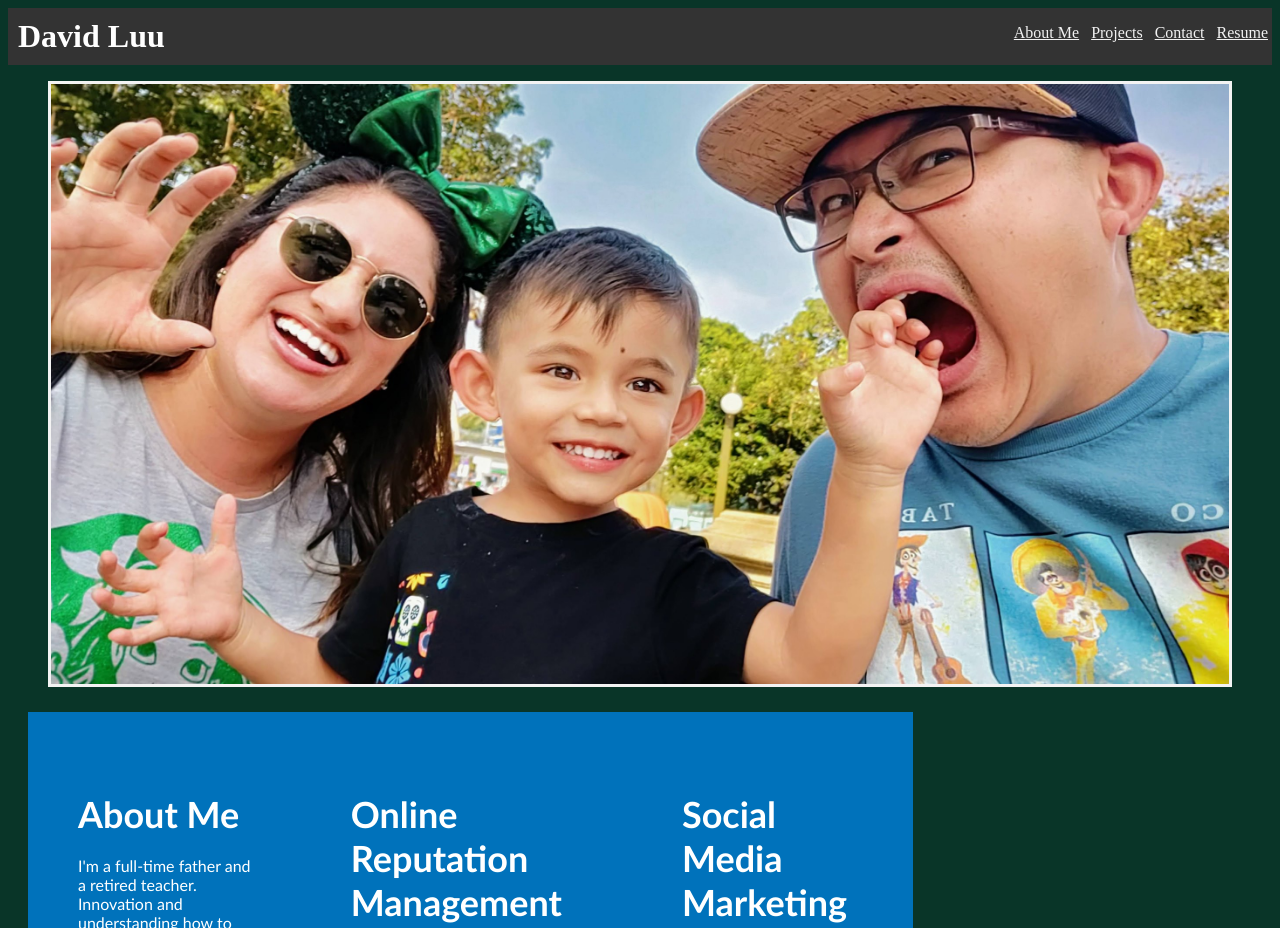
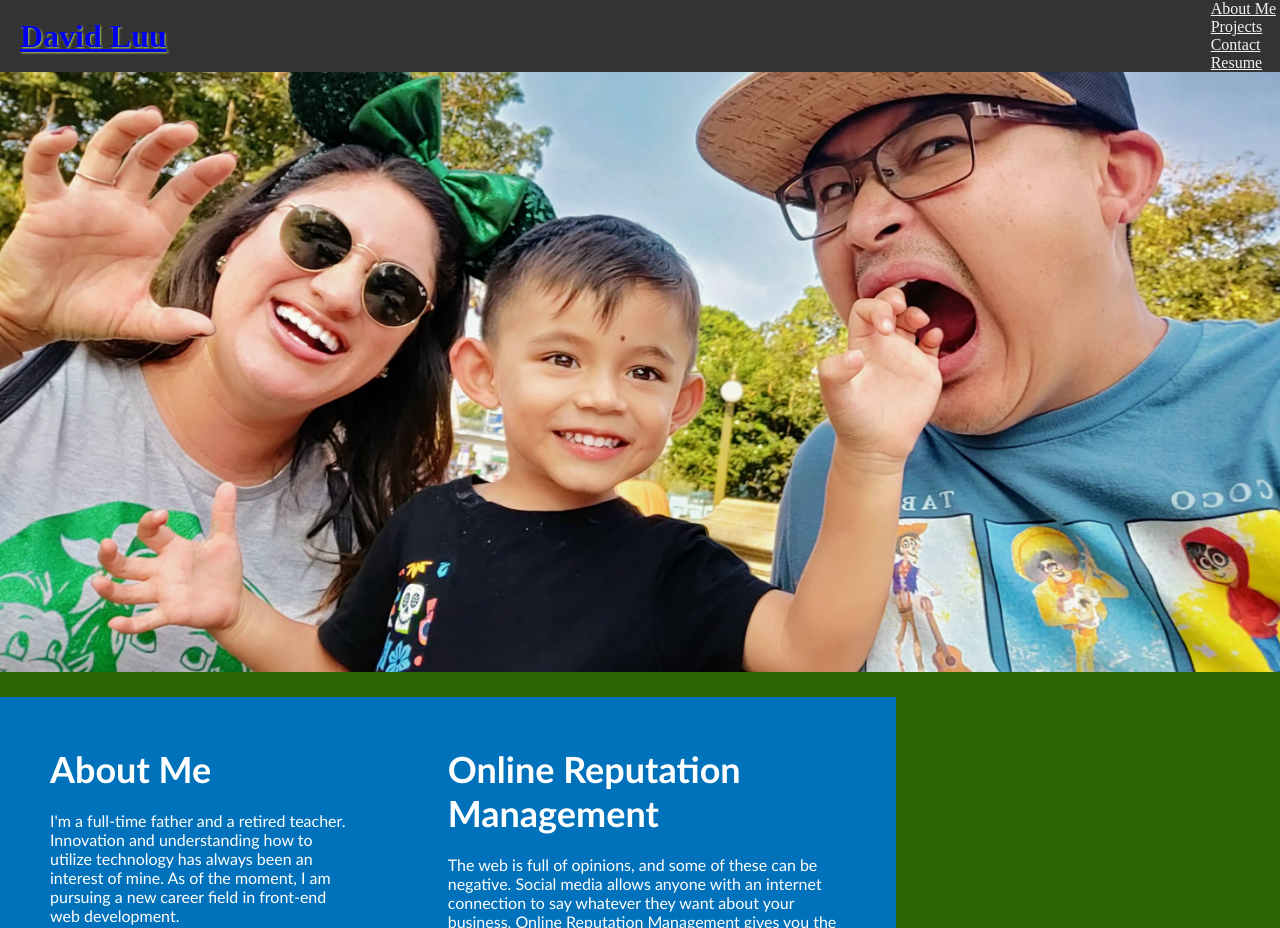
Before and after one commit to MaestroLuu/DLuu-Portfolio, a plain HTML site: page index.html in a window 1280 px wide. Shown: the top 928 px of the page. Drawn offline with Linux system fonts and the light colour scheme.

Commit message:
updated header to fit web app

```diff
--- a/assets/css/style.css
+++ b/assets/css/style.css
@@ -1,26 +1,38 @@
-
+* {
+    box-sizing: border-box;
+    padding: 0;
+    margin: 0;
+}
 
 body {
-    background-color: rgb(9, 53, 40);
-    color: rgb(243, 243, 243)
+    background-color: #2C6705;
+    color: #E2DBAC;
 }
 
-.main-header {
+header {
     display: flex;
     justify-content: space-between;
+    align-items: center;
     color: #fff;
     background-color: #333;
+    position: sticky;
+    top: 0px;
 }
 
-#nametag {
-    margin: 10px;
+h1 {
+    color: #fff;
+    margin-left: 20px;
+    text-shadow: 1px 1px 2px #AEC957;
 }
 
-.toplinks {
+header .toplinks {
+    justify-content: flex-end;
+    display: inline;
     overflow: hidden;
 }
 
-.toplinks a {
+.toplinks a,
+.footlinks a {
     display: inline;
     color: #f2f2f2;
     text-align: center;
@@ -28,47 +40,62 @@ body {
     text-decoration: underline;
   }
 
-.toplinks a:hover {
+.toplinks a:hover,
+.footlinks a:hover {
     background-color: #ddd;
     color: black;
   }
 
 .toplinks li,
-.footlinks li {
+ {
     display: inline;
 }
 
 .backsplash {
     height: 600px;
-    width:auto;
+    width: 100%;
     margin-bottom: 25px;
     background-image: url(../images/demo.jpg);
     background-size: cover;
     background-position: center;
-    border-style: solid;
 }
 
-header nav {
+/* main {
     display: flex;
-    justify-content: flex-end;
-}
+} */
+
 
 .content {
     width: 70%;
     display: flex block;
     justify-content: flex-start;
-    margin-left: 20px;
+    margin-left: 0px;
 }
 
-.benefits {
-    display: flex;
+main .benefits {
     justify-content: flex-end;
     flex-direction: column;
-    margin-right: 20px;
+    margin-right: 0px;
     padding: 20px;
     width: 20%;
     height: 100%;
     background-color: #2589bd;
+}
+
+footer {
+    display: flex;
+    /* justify-content: space-between; */
+    align-items: center;
+    color: #fff;
+    background-color: #333;
+    border-style: ridge;
+    top: 0px;
+
+}
+
+footer .footlinks {
+    display: block;
+    justify-content: flex-start;
 }
 
 /*Consolidated classes with same style*/
--- a/index.html
+++ b/index.html
@@ -9,9 +9,8 @@
 </head>
 
 <body>
-    <header class="main-header">
-        <H1 id="nametag">David Luu</H1>
-
+    <header>
+        <h1><a href="#backsplash">David Luu</a></h1>
         <nav class="toplinks">
             <ul>
                 <li><a href="#about-me">About Me</a></li>
@@ -20,12 +19,9 @@
                 <li><a href="#">Resume</a></li>
             </ul>
         </nav>
-
     </header>
-
     <main>
-        <figure class="backsplash"></figure>
-
+        <figure id ="backsplash" class="backsplash"></figure>
         <article class="content">
             <section id="about-me" class="about-me">
                 <h2>About Me</h2>
@@ -37,12 +33,6 @@
                 <h2>Online Reputation Management</h2>
                 <p>
                     The web is full of opinions, and some of these can be negative. Social media allows anyone with an internet connection to say whatever they want about your business. Online Reputation Management gives you the control over what potential customers see when they search for your business.
-                </p>
-            </section>
-            <section id="contact" class="contact">
-                <h2>Social Media Marketing</h2>
-                <p>
-                    Social media continues to have a sizable influence on buying habits. Social media marketing helps you determine which platforms are suited to your brand, using analytics to find the right markets and increase your lead generation.
                 </p>
             </section>
         </article>
@@ -72,11 +62,11 @@
                 </p>
             </section>
         </aside>
--->
 
     </main>
 
-    <footer>
+    <footer id="contact">
+        <h2>Contact Information</h2>
         <nav class="footlinks">
             <ul>
                 <li><a href="#">Phone</a></li>
```
